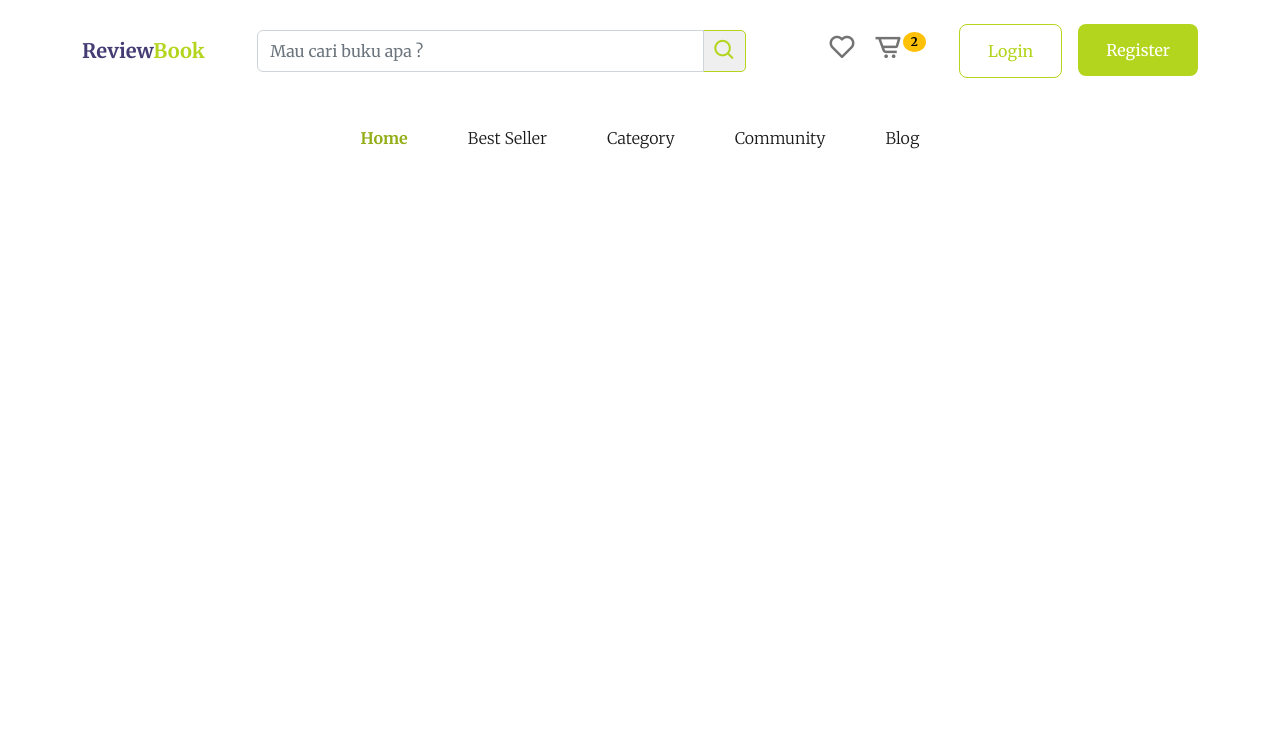
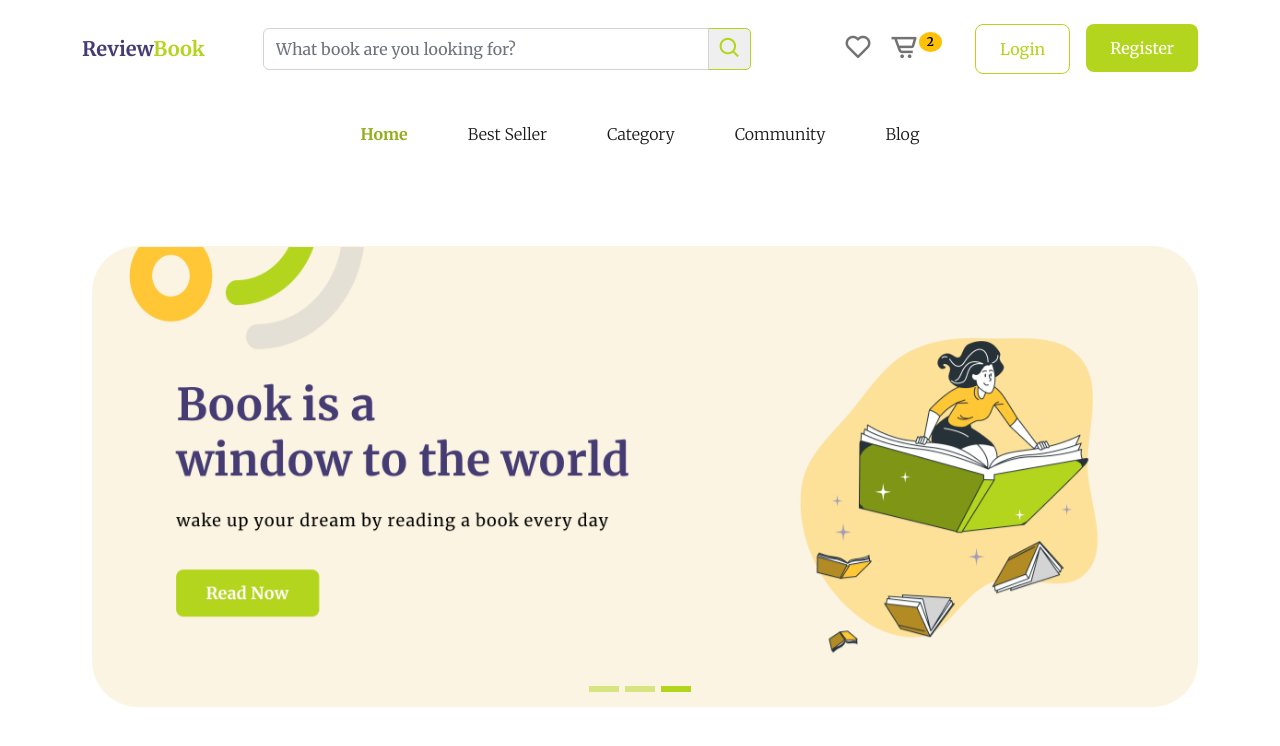
Before and after one commit to mardhamardiya18/BookStore-Design-Project, a plain HTML site: page index.html in a window 1280 px wide. Drawn offline with nearby package versions, Linux system fonts and the light colour scheme.

Commit message:
created header section

```diff
--- a/index.html
+++ b/index.html
@@ -4,6 +4,7 @@
     <meta charset="UTF-8" />
     <meta http-equiv="X-UA-Compatible" content="IE=edge" />
     <meta name="viewport" content="width=device-width, initial-scale=1.0" />
+    <link rel="icon" type="img/svg" href="images/logo.svg" />
 
     <link
       href="https://unpkg.com/boxicons@2.1.2/css/boxicons.min.css"
@@ -34,7 +35,7 @@
             <input
               type="text"
               class="form-control"
-              placeholder="Mau cari buku apa ?"
+              placeholder="What book are you looking for?"
             />
             <button
               class="btn-search d-flex align-items-center justify-content-center"
@@ -46,11 +47,13 @@
           </div>
           <ul class="navbar-nav ms-auto mt-4 mt-lg-0">
             <li class="nav-item">
-              <a class="nav-link" href="#"><i class="bx bx-heart"></i></a>
+              <a class="nav-link" href="#"
+                ><i class="bx bx-heart bx-tada-hover"></i
+              ></a>
             </li>
             <li class="nav-item me-5">
               <a class="nav-link" href="#"
-                ><i class="bx bx-cart-alt"></i>
+                ><i class="bx bx-cart-alt bx-tada-hover"></i>
                 <span
                   class="badge text-bg-warning rounded-circle position-absolute"
                   >2</span
@@ -119,6 +122,60 @@
       </div>
     </div>
 
+    <!-- Header -->
+    <section class="header">
+      <div class="container">
+        <div
+          id="carouselExampleIndicators"
+          class="carousel slide"
+          data-bs-ride="carousel"
+          data-bs-touch="true"
+          data-bs-pause="hover"
+        >
+          <div class="carousel-indicators">
+            <button
+              type="button"
+              data-bs-target="#carouselExampleIndicators"
+              data-bs-slide-to="0"
+              class="active"
+              aria-current="true"
+              aria-label="Slide 1"
+            ></button>
+            <button
+              type="button"
+              data-bs-target="#carouselExampleIndicators"
+              data-bs-slide-to="1"
+              aria-label="Slide 2"
+            ></button>
+            <button
+              type="button"
+              data-bs-target="#carouselExampleIndicators"
+              data-bs-slide-to="2"
+              aria-label="Slide 3"
+            ></button>
+          </div>
+          <div class="carousel-inner" id="myCarousel">
+            <div class="carousel-item active" data-bs-interval="2000">
+              <a href="#"
+                ><img src="images/banner.png" class="d-block w-100" alt="..."
+              /></a>
+            </div>
+            <div class="carousel-item" data-bs-interval="2000">
+              <a href="#"
+                ><img src="images/banner.png" class="d-block w-100" alt="..."
+              /></a>
+            </div>
+            <div class="carousel-item" data-bs-interval="2000">
+              <a href="#"
+                ><img src="images/banner.png" class="d-block w-100" alt="..."
+              /></a>
+            </div>
+          </div>
+        </div>
+      </div>
+    </section>
+
     <script src="bootstrap/dist/js/bootstrap.bundle.min.js"></script>
+    <script src="script/script.js"></script>
   </body>
 </html>
--- a/style/_global.scss
+++ b/style/_global.scss
@@ -5,7 +5,7 @@
 }
 
 .btn-first {
-  padding: 14px 28px !important;
+  padding: 12px 24px !important;
   border-radius: 8px;
   background-color: $button_color;
   color: #fff;
@@ -21,7 +21,7 @@
 }
 
 .btn-second {
-  padding: 14px 28px !important;
+  padding: 12px 24px !important;
   border-radius: 8px;
   border: 1px solid $button_color;
   color: $button_color;
@@ -98,3 +98,22 @@
     }
   }
 }
+
+.header {
+  margin-top: 100px;
+  @include media-breakpoint-down(sm) {
+    margin-top: 50px;
+  }
+
+  .carousel-indicators {
+    button {
+      background-color: $button_color;
+      height: 6px !important;
+      border-radius: 5px;
+
+      @include media-breakpoint-down(sm) {
+        height: 2px !important;
+      }
+    }
+  }
+}
```
Also changed, not shown: images/banner.png (added), images/logo.svg (added), script/script.js (added), style/main.css, 1 other file.
